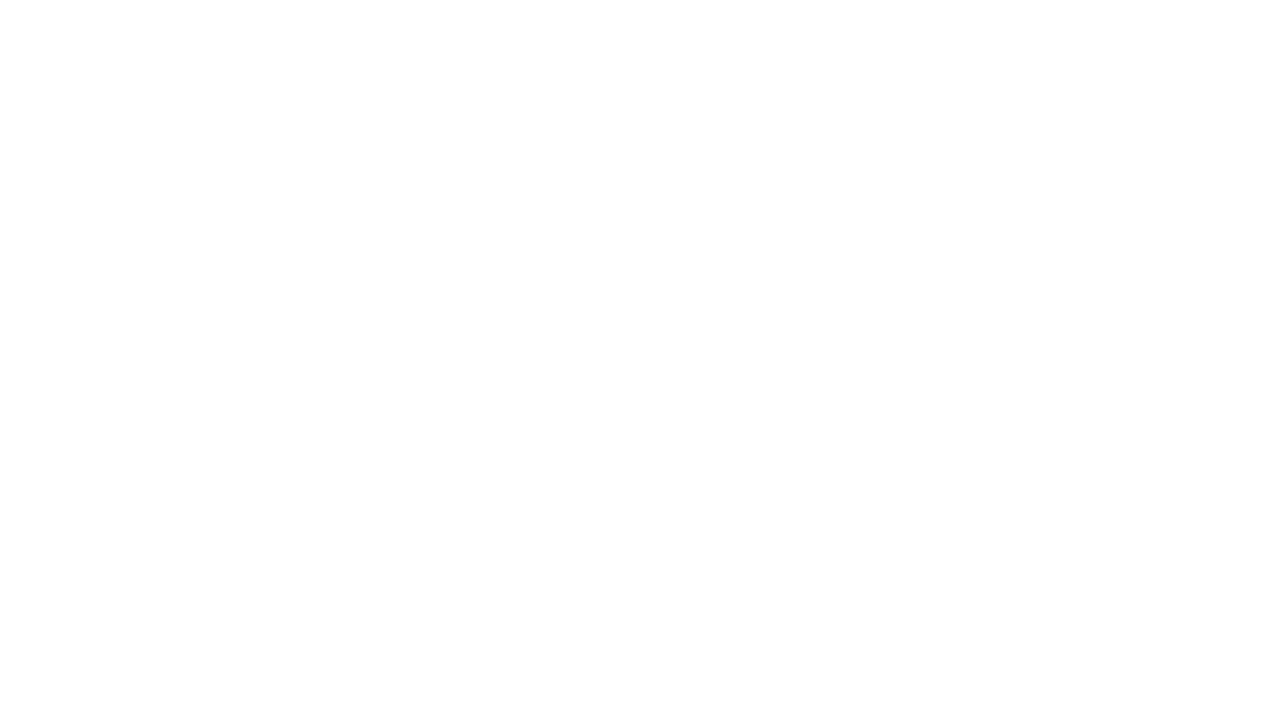
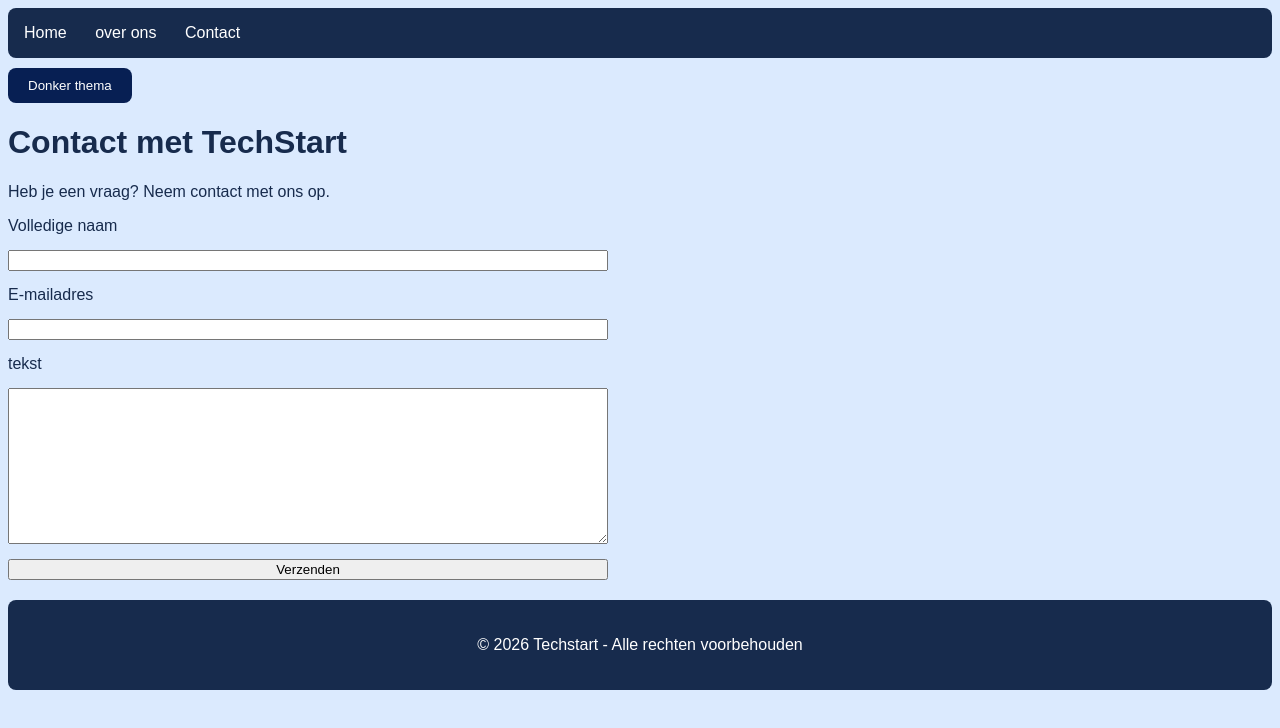
Before and after one commit to bouchraelamrani963-web/techstart-eindopdracht, a plain HTML site: page contact.html in a window 1280 px wide. Drawn offline with Linux system fonts and the light colour scheme.

Commit message:
contactformulier en JavaScript verbeterd

```diff
--- a/contact.html
+++ b/contact.html
@@ -3,7 +3,45 @@
     <head>
     <meta charset="utf-8">
     <meta name="viewport" content="width=device-width, initial-scale=1.0">
-    <title>TechStart - contact</titele>
+    <title>TechStart - contact</title>
+        <link rel="stylesheet" href="style.css">
 
-        <head>
+    </head>
             <body>
+                 <nav>
+            <a href="index.html">Home</a>
+            <a href="over.html">over ons</a>
+            <a href="contact.html">Contact</a>
+        </nav>
+
+
+        <button id="themaKnop">Donker thema</button>
+
+        <main>
+            <h1>Contact met TechStart</h1>
+
+            <p>Heb je een vraag? Neem contact met ons op.</p>
+
+
+
+            <form id="contactFormulier">
+                <label for="volledigeNaam">Volledige naam</label>
+                <input id="volledigeNaam" name="volledigeNaam" type="text">
+
+                <label for="email">E-mailadres</label>
+                <input id="email" name="email" type="email">
+
+                <label for="tekst">tekst</label>
+                <textarea id="tekst" name="tekst" rows="10"></textarea>
+                <button type="submit">Verzenden</button>
+
+
+            </form>
+        </main>
+<footer>
+    <p>&copy; 2026 Techstart - Alle rechten voorbehouden</p>
+
+</footer>
+<script src="script.js"></script>
+</body>
+</html>
--- a/script.js
+++ b/script.js
@@ -9,3 +9,26 @@ function veranderThema() {
     }
 }
 themaKnop.addEventListener("click", veranderThema);
+
+const contactFormulier = document.querySelector("#contactFormulier");
+function verzenden(event) {
+   event. preventDefault();
+   if (naamVeld.value ==="") {
+    console.log("vul je naam in");
+    return;
+
+}
+if (emailVeld.value ==="") {
+    console.log("vul je email in");
+    return;
+}
+    console.log("contactformulier verzenden");
+
+}
+if (contactFormulier) {
+contactFormulier.addEventListener("submit", verzenden);
+}
+
+const naamVeld = document.querySelector("#volledigeNaam");
+
+const emailVeld = document.querySelector("#email");
--- a/style.css
+++ b/style.css
@@ -184,3 +184,9 @@ a[href^="https://"] {
         height: auto;
     }
 }
+#contactFormulier {
+    display: flex;
+    flex-direction: column;
+    gap: 15px;
+    max-width: 600px;
+}
```
Also changed, not shown: index.html (+1 -0 lines), over.html (+1 -0 lines).
